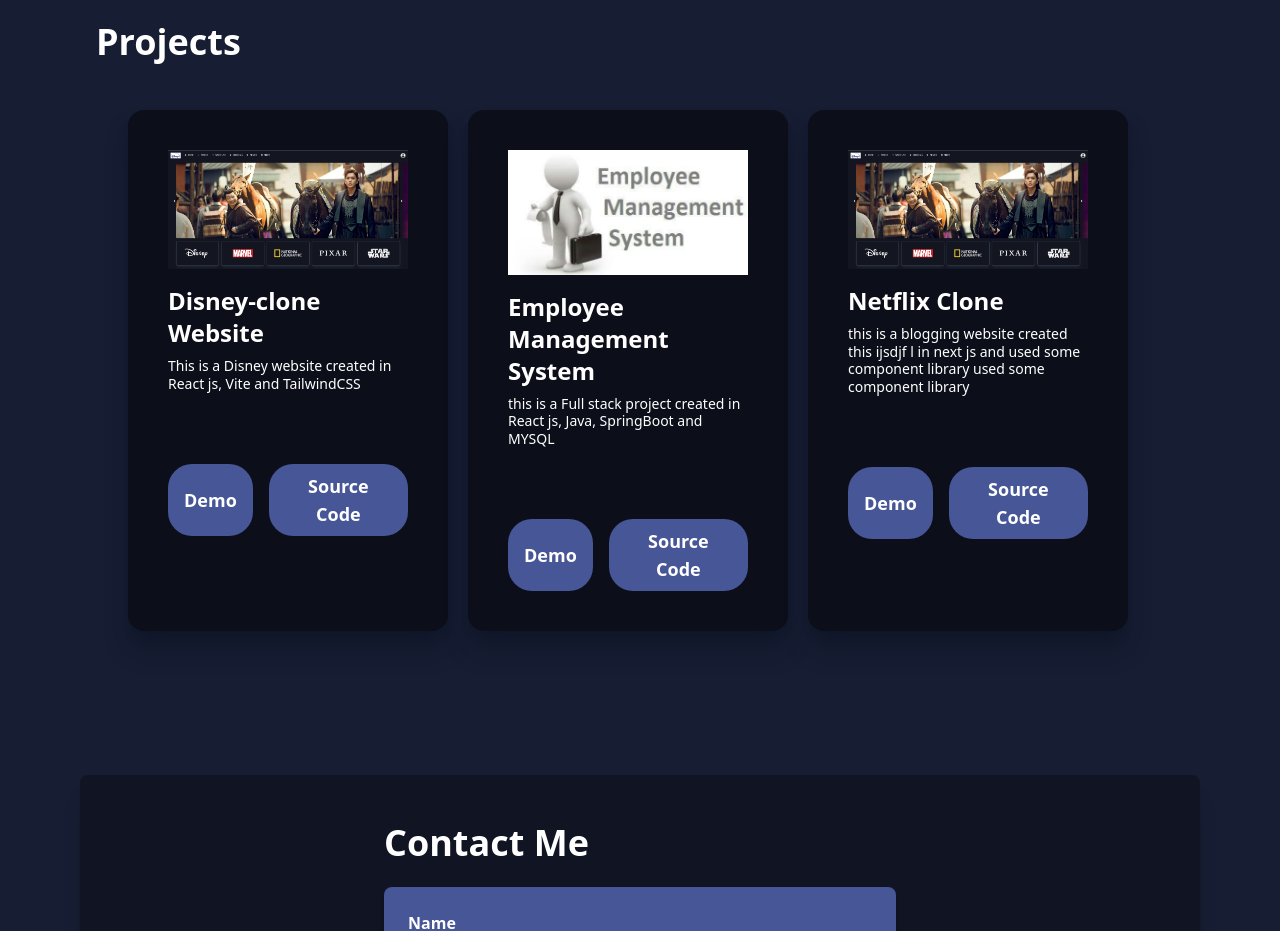
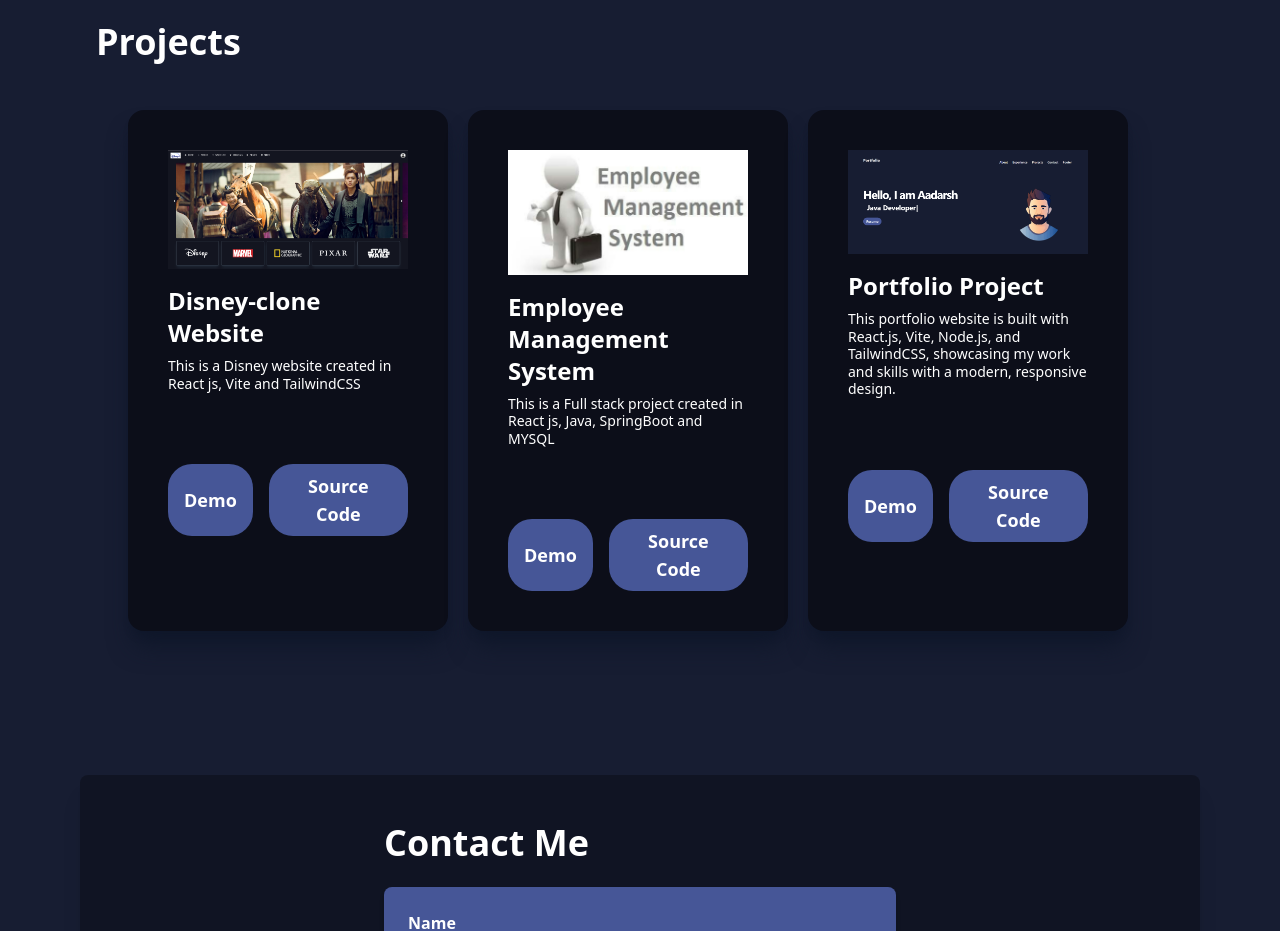
Before and after one commit to aadarsh2305/Portfolio, a React (Vite) app in the folder portfolio_react/: page / in a window 1280 px wide. Shown: the part 2060-2991 px from the top of the page. Built offline with nearby package versions, Linux system fonts and the light colour scheme.

Commit message:
Added one project image

```diff
--- a/portfolio_react/src/components/Projects/Projects.jsx
+++ b/portfolio_react/src/components/Projects/Projects.jsx
@@ -2,6 +2,7 @@
 import ProjectCard from './ProjectCard'
 import disneyLogo from '../../assets/Images/Disney-clone.png'
 import employeeLogo from '../../assets/Images/employee-management-system-pic.jpg'
+import portfolio from '../../assets/Images/Portfolio.png'
 
 const Projects = () => {
   return (
@@ -15,13 +16,13 @@
         />
         <ProjectCard
           title="Employee Management System"
-          main="this is a Full stack project created in React js, Java, SpringBoot and MYSQL"
+          main="This is a Full stack project created in React js, Java, SpringBoot and MYSQL"
           ProjectLogo={employeeLogo}
         />
         <ProjectCard
-          title="Netflix Clone"
-          main="this is a blogging website created this ijsdjf l in next js and used some component library used some component library"
-          ProjectLogo={disneyLogo}
+          title="Portfolio Project"
+          main="This portfolio website is built with React.js, Vite, Node.js, and TailwindCSS, showcasing my work and skills with a modern, responsive design."
+          ProjectLogo={portfolio}
         />
       </div>
     </div>
```
Also changed, not shown: portfolio_react/src/assets/Images/Portfolio.png (added).
